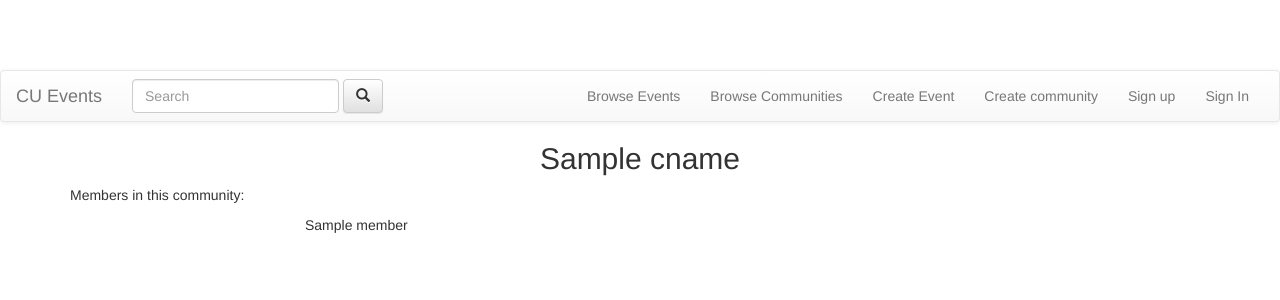
After one commit to mswis731/CU-Events, a Flask app: template app/templates/community_members.html in a window 1280 px wide. The commit adds this page. Shown: the top 300 px of the page. Run offline with Flask 2, Linux system fonts and the light colour scheme; the template is opened without the code that fills it: most values are stand-ins (such as "Sample title", 1, 10 or a date in 2020); some libraries are stand-ins or nearby versions.

Commit message:
Commit all the things I have rn

```diff
--- /dev/null
+++ b/app/templates/community_members.html
@@ -0,0 +1,32 @@
+{% extends 'navbar.html' %}
+
+{% block title %} - Community Members {% endblock %}
+
+{% block stylesheets %}
+<link rel = "stylesheet" type = "text/css" href = "{{ url_for('static',filename='styles/events.css') }}">
+{% endblock %}
+
+{% block content %}
+<center>
+	<h2>{{cname}}</h2>
+</center>
+
+<div class="container">
+	<p> Members in this community:</p>
+	{% if members|length > 0 %}
+	<div class="row">
+		<div class="[ col-xs-12 col-sm-offset-2 col-sm-8 ]">
+			<ul class="member-list">
+				{% for member in members %}
+					<p>{{ member }}</p>
+				{% endfor %}
+			</ul>
+		</div>
+	</div>
+	{% else %}
+	<b> No Community Member Found</b>
+	{% endif %}
+</div>
+
+
+{% endblock %}
--- a/app/views.py
+++ b/app/views.py
@@ -540,3 +540,20 @@ def is_not_communitymember(id):
 	cursor.execute("DELETE FROM isCommunityMember WHERE uid = '{}' AND cid = '{}'".format(uid, id))
 	connection.commit()
 	return redirect(url_for('community', id=id))
+
+@app.route('/communities/communityid/<id>/members')
+def community_member_list(id):
+	connection = mysql.get_db()
+	cursor = connection.cursor()
+
+	cursor.execute("SELECT username FROM User WHERE uid IN (SELECT uid FROM isCommunityMember WHERE cid ='{}')".format(id))
+	member_list = cursor.fetchall()
+	members = []
+	for row in member_list:
+		members.append(row[0])
+	print(member_list)
+	print(members)
+
+	cursor.execute("SELECT name FROM Community WHERE cid='{}'".format(id))
+	cname = cursor.fetchall()[0][0];
+	return render_template("community_members.html", cid=id, members=members, cname=cname, session=session)
```
Also changed, not shown: app/templates/community.html (+6 -16 lines), app/templates/community_joined.html (+7 -16 lines).
